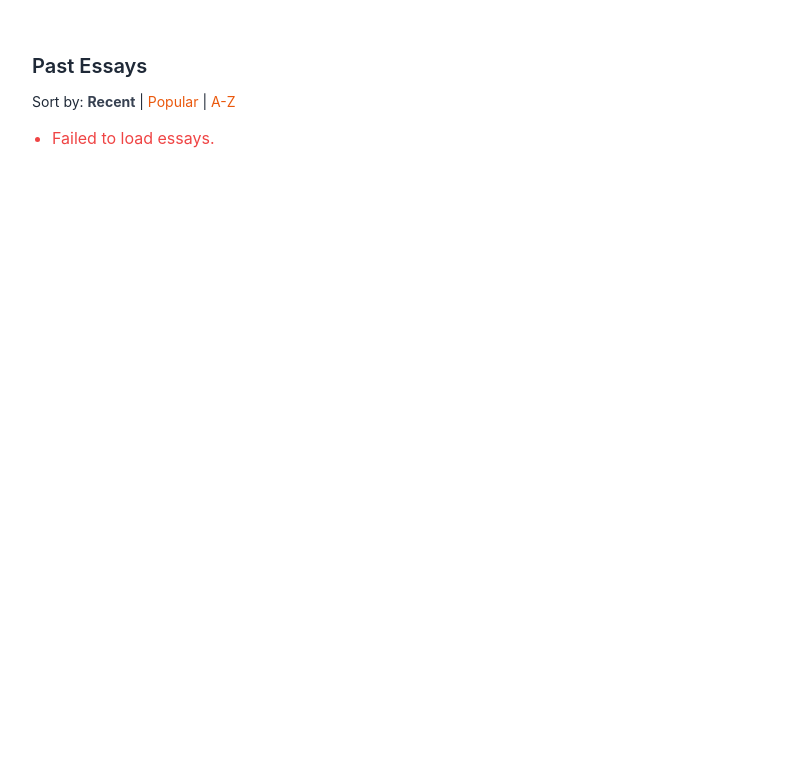
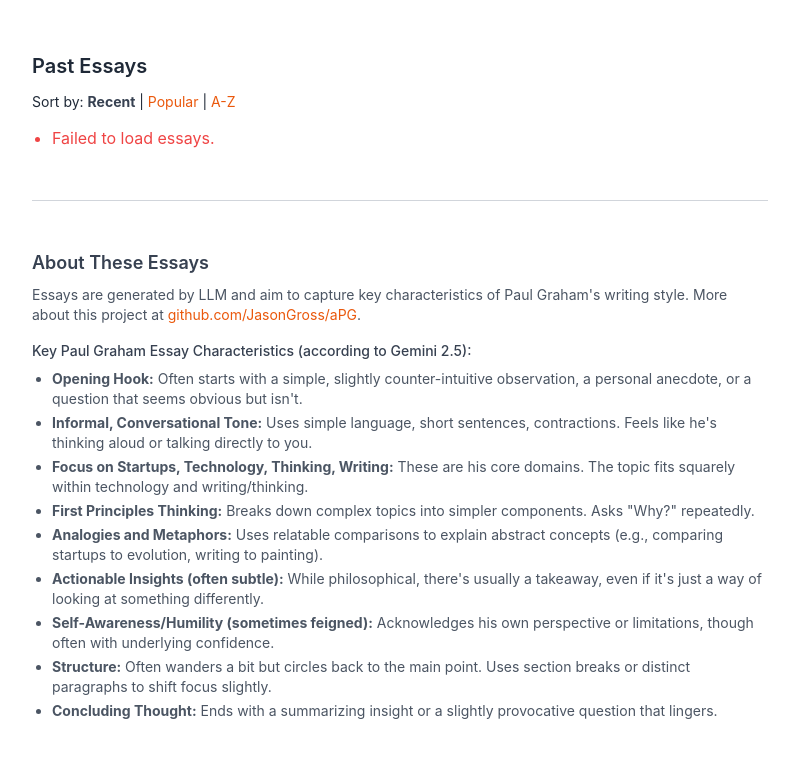
Before and after one commit to JasonGross/aPG, a FastAPI app: page / in a window 1280 px wide. Shown: the part 260-1037 px from the top of the page, without its empty margins (240-1033 px from the left). Before the commit the page ends 408 px from the top, so only its background shows below. Run offline with FastAPI, Linux system fonts and the light colour scheme; some libraries are stand-ins or nearby versions.

Commit message:
Add about

```diff
--- a/app/templates/index.html
+++ b/app/templates/index.html
@@ -76,6 +76,28 @@
             </ul>
         </section>
 
+        <hr class="my-12 border-gray-300">
+
+        <footer class="text-sm text-gray-600">
+            <h3 class="text-lg font-semibold text-gray-700 mb-2">About These Essays</h3>
+            <p class="mb-4">
+                Essays are generated by LLM and aim to capture key characteristics of Paul Graham's writing style. More about this project at
+                <a href="https://github.com/JasonGross/aPG" target="_blank" rel="noopener noreferrer" class="text-orange-600 hover:underline">github.com/JasonGross/aPG</a>.
+            </p>
+            <p class="mb-2 font-medium text-gray-700">Key Paul Graham Essay Characteristics (according to Gemini 2.5):</p>
+            <ul class="list-disc pl-5 space-y-1 mb-6">
+                <li><strong>Opening Hook:</strong> Often starts with a simple, slightly counter-intuitive observation, a personal anecdote, or a question that seems obvious but isn't.</li>
+                <li><strong>Informal, Conversational Tone:</strong> Uses simple language, short sentences, contractions. Feels like he's thinking aloud or talking directly to you.</li>
+                <li><strong>Focus on Startups, Technology, Thinking, Writing:</strong> These are his core domains. The topic fits squarely within technology and writing/thinking.</li>
+                <li><strong>First Principles Thinking:</strong> Breaks down complex topics into simpler components. Asks "Why?" repeatedly.</li>
+                <li><strong>Analogies and Metaphors:</strong> Uses relatable comparisons to explain abstract concepts (e.g., comparing startups to evolution, writing to painting).</li>
+                <li><strong>Actionable Insights (often subtle):</strong> While philosophical, there's usually a takeaway, even if it's just a way of looking at something differently.</li>
+                <li><strong>Self-Awareness/Humility (sometimes feigned):</strong> Acknowledges his own perspective or limitations, though often with underlying confidence.</li>
+                <li><strong>Structure:</strong> Often wanders a bit but circles back to the main point. Uses section breaks or distinct paragraphs to shift focus slightly.</li>
+                <li><strong>Concluding Thought:</strong> Ends with a summarizing insight or a slightly provocative question that lingers.</li>
+            </ul>
+        </footer>
+
     </div>
 
     <script src="/static/script.js"></script>
```
